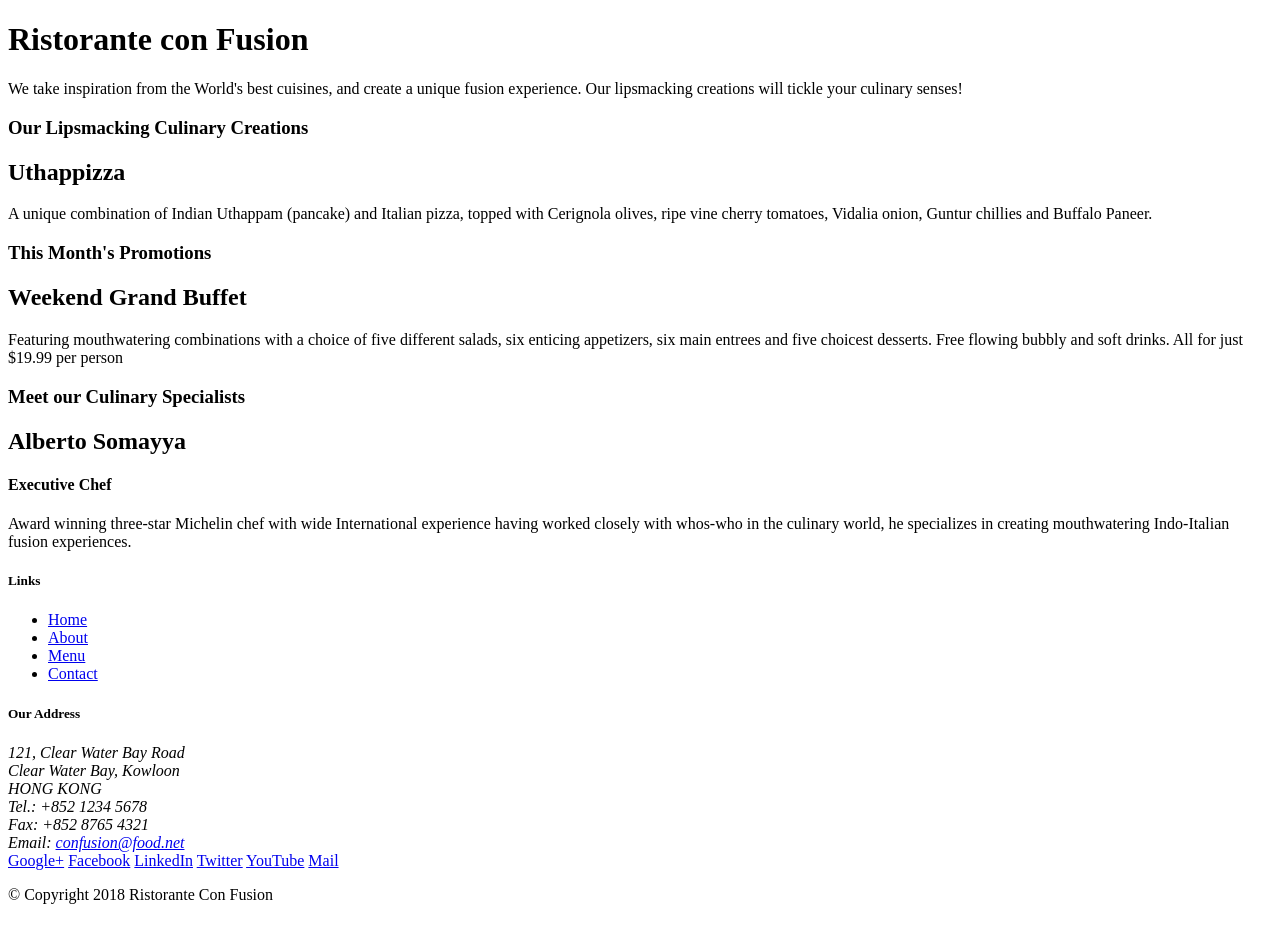
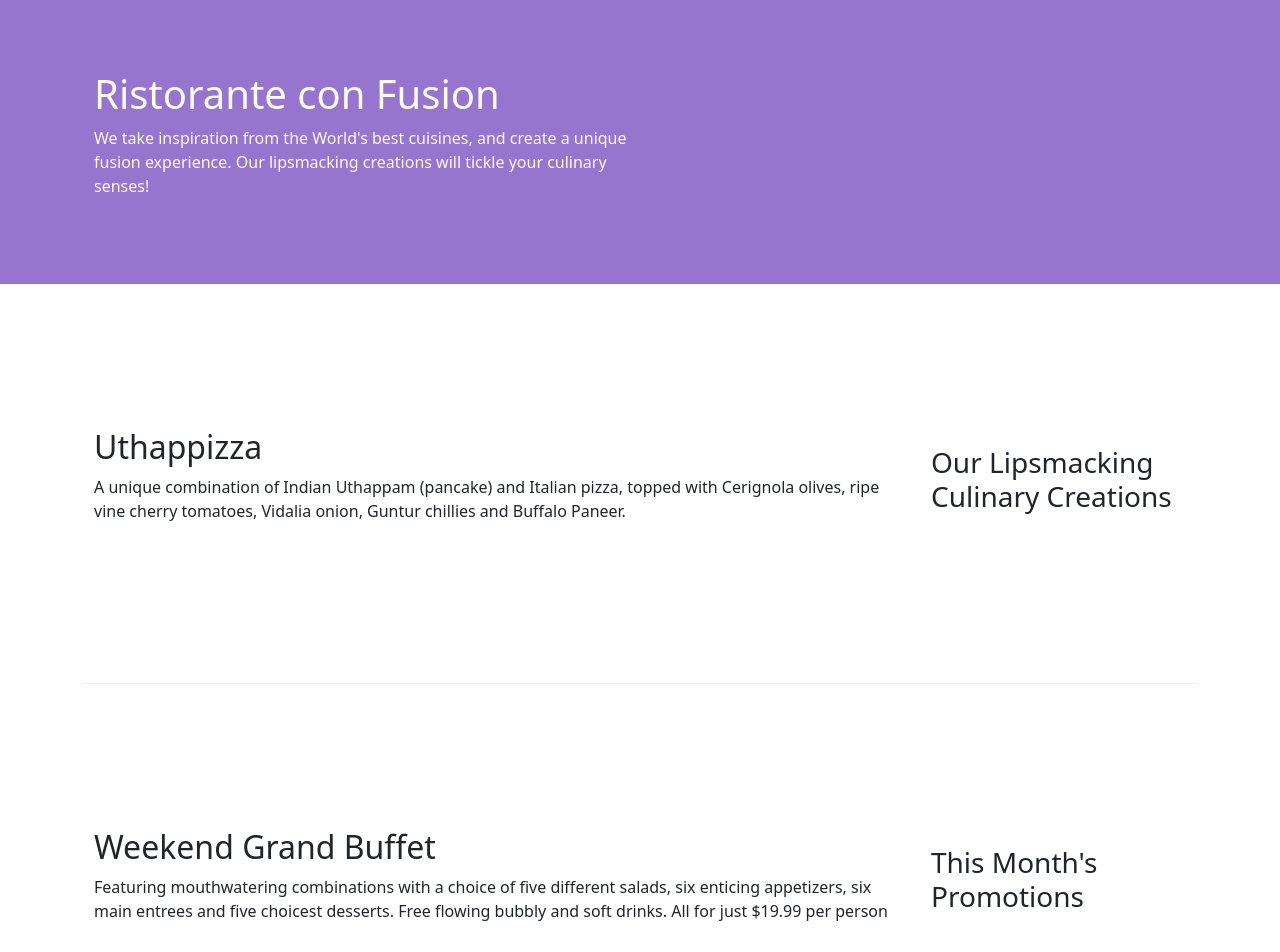
Before and after one commit to NTUTUalu/Demo, a website: page index.html in a window 1280 px wide. Shown: the top 952 px of the page. Before the commit the page ends 920 px from the top, so only its background shows below. Drawn offline with nearby package versions, Linux system fonts and the light colour scheme.

Commit message:
commit b4 i leave joel place

```diff
--- /dev/null
+++ b/css/styles.css
@@ -0,0 +1,31 @@
+ .row-header{
+    margin: 0px auto;
+    padding: 0px auto
+ }
+
+ .row-content {
+    margin: 0px auto;
+    padding: 50px 0px 50px 0px;
+    border-bottom: 1px ridge;
+    min-height: 400px;
+ }
+
+.footer {
+    background-color: #D1C4E9;
+    margin: 0px auto;
+    padding: 20px 0px 20px 0px;
+}
+
+.jumbotron {
+    padding: 70px 30px 70px;
+    margin: 0px auto;
+    background: #9575cd;
+    color: floralwhite;
+
+}
+
+.address {
+    font-size: 80%;
+    margin: 0px;
+    color: black;
+}
--- a/index.html
+++ b/index.html
@@ -2,51 +2,59 @@
 <html lang="en">
 
 <head>
+        <!-- Required meta tags always come first -->
+        <meta charset="utf-8">
+        <meta name="viewport" content="width=device-width, initial-scale=1, shrink-to-fit=no">
+        <meta http-equiv="x-ua-compatible" content="ie=edge">
+
+        <!-- Bootstrap CSS -->
+        <link rel="stylesheet" href="node_modules/bootstrap/dist/css/bootstrap.min.css">
+        <link rel="stylesheet" href="css/styles.css">
         <title>Ristorante Con Fusion</title>
 </head>
 
 <body>
 
-    <header>
-        <div>
-            <div>
-                <div>
+    <header class="jumbotron">
+        <div class ="container">
+            <div class="row row-header align-items-center">
+                <div class="column-12 col-sm-6">
                     <h1>Ristorante con Fusion</h1>
                     <p>We take inspiration from the World's best cuisines, and create a unique fusion experience. Our lipsmacking creations will tickle your culinary senses!</p>
                 </div>
-                <div>
+                <div class="col-sm">
                 </div>
             </div>
         </div>
     </header>
 
-    <div>
-        <div>
-            <div>
+    <div class=" container">
+        <div class= "row row-content align-items-center">
+            <div class="col-12 col-sm-4 order-sm-last col-md-3">
                 <h3>Our Lipsmacking Culinary Creations</h3>
             </div>
-            <div>
+            <div class="col col-md flex-first ">
                 <h2>Uthappizza</h2>
                 <p>A unique combination of Indian Uthappam (pancake) and Italian pizza, topped with Cerignola olives, ripe vine cherry tomatoes, Vidalia onion, Guntur chillies and Buffalo Paneer.</p>
             </div>
         </div>
 
 
-        <div>
-            <div>
+        <div class= "row row-content align-items-center">
+            <div class="col-12 col-sm-4 order-sm-last col-md-3">
                 <h3>This Month's Promotions</h3>
             </div>
-            <div>
+            <div class="col col-sm order-sm-first col-md">
                 <h2>Weekend Grand Buffet</h2>
                 <p>Featuring mouthwatering combinations with a choice of five different salads, six enticing appetizers, six main entrees and five choicest desserts. Free flowing bubbly and soft drinks. All for just $19.99 per person </p>
             </div>
         </div>
 
-        <div>
-            <div>
+        <div class= "row row-content">
+            <div class="col-12 col-sm-4 order-sm-last col-md-3">
                 <h3>Meet our Culinary Specialists</h3>
             </div>
-            <div>
+            <div class="col col-sm order-sm-first col-md">
                 <h2>Alberto Somayya</h2>
                 <h4>Executive Chef</h4>
                 <p>Award winning three-star Michelin chef with wide International experience having worked closely with whos-who in the culinary world, he specializes in creating mouthwatering Indo-Italian fusion experiences. </p>
@@ -54,19 +62,19 @@
         </div>
     </div>
 
-    <footer>
-        <div>
-            <div>
-                <div>
+    <footer class="footer">
+        <div class="container">
+            <div class="row">
+                <div class="col-4 offset-1 col-sm-2">
                     <h5>Links</h5>
-                    <ul>
+                    <ul class = "list-unstyled">
                         <li><a href="#">Home</a></li>
                         <li><a href="#">About</a></li>
                         <li><a href="#">Menu</a></li>
                         <li><a href="#">Contact</a></li>
                     </ul>
                 </div>
-                <div>
+                <div class="col-7 col-sm-5">
                     <h5>Our Address</h5>
                     <address>
 		              121, Clear Water Bay Road<br>
@@ -77,8 +85,9 @@
 		              Email: <a href="mailto:confusion@food.net">confusion@food.net</a>
 		           </address>
                 </div>
-                <div>
-                    <div>
+
+                    <div class="col-12 col-sm-4 align-self-center">
+                        <div class="text-center">
                             <a href="http://google.com/+">Google+</a>
                             <a href="http://www.facebook.com/profile.php?id=">Facebook</a>
                             <a href="http://www.linkedin.com/in/">LinkedIn</a>
@@ -87,14 +96,19 @@
                             <a href="mailto:">Mail</a>
                         </div>
                     </div>
+
            </div>
-           <div>
-                <div>
+           <div class="row justify-content-center">
+                <div class="col-auto offset-4">
                     <p>© Copyright 2018 Ristorante Con Fusion</p>
                 </div>
            </div>
         </div>
     </footer>
+     <!-- jQuery first, then Popper.js, then Bootstrap JS. -->
+     <script src="node_modules/jquery/dist/jquery.slim.min.js"></script>
+     <script src="node_modules/popper.js/dist/umd/popper.min.js"></script>
+     <script src="node_modules/bootstrap/dist/js/bootstrap.min.js"></script>
 
 </body>
 
--- a/package.json
+++ b/package.json
@@ -10,7 +10,10 @@
   },
   "author": "",
   "license": "ISC",
-    "devDependencies": {
+  "devDependencies": {
     "lite-server": "^2.3.0"
+  },
+  "dependencies": {
+    "bootstrap": "^5.0.0"
   }
 }
```
Also changed, not shown: 1 other file. Lines whose indentation alone changed are shown as unchanged.
